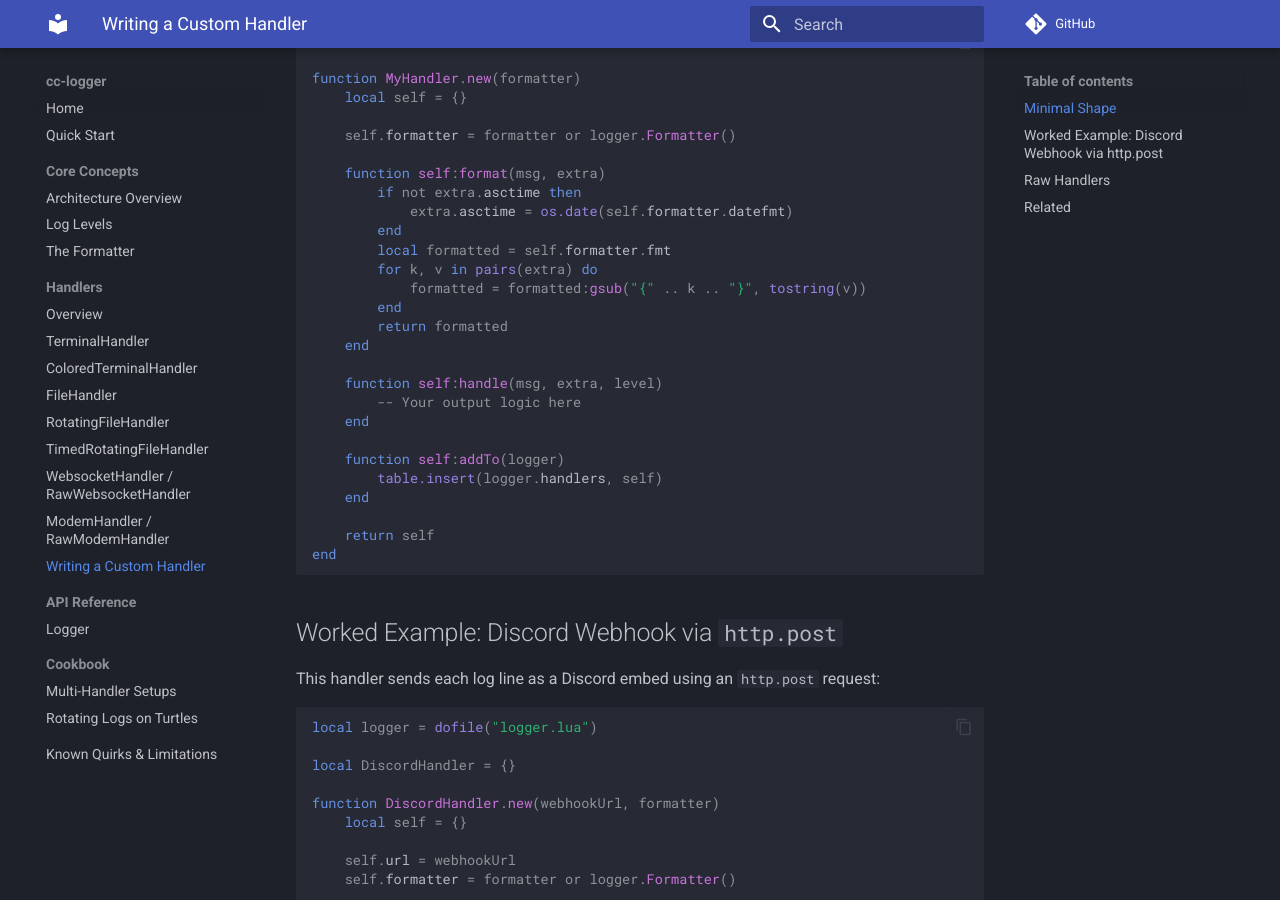
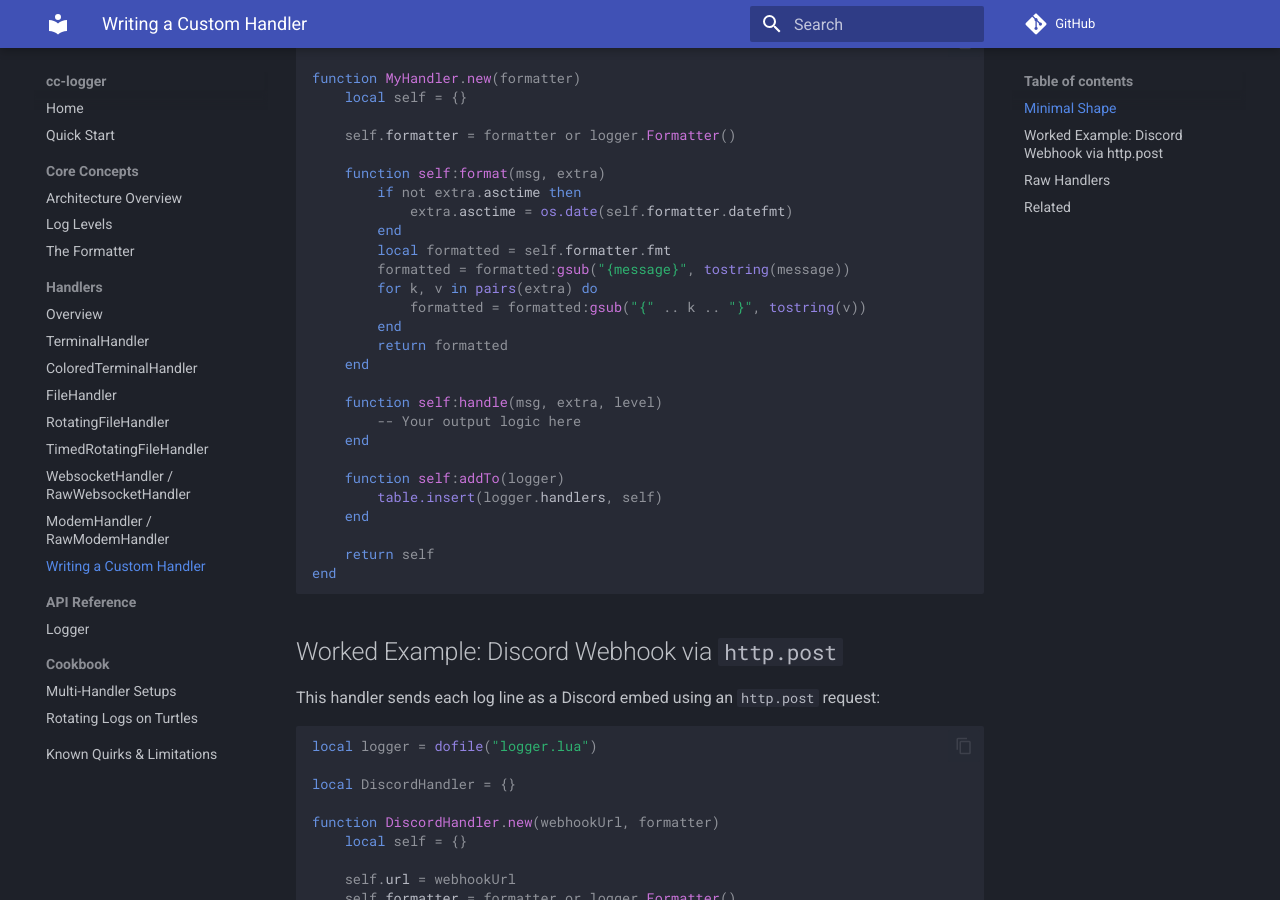
Before and after one commit to SethGamer1223/cc-logger, an MkDocs documentation site: the page built from docs/handlers/custom.md, in a window 1280 px wide and 900 px high, scrolled down 490 px. Built offline with MkDocs 1.6.1 and Material for MkDocs 9.7.7, drawn with Linux system fonts in a browser that asks for light colours; comment, search, counter and statistics services are not loaded.

Commit message:
fix message formatter example to correctly replace {message} first

```diff
--- a/docs/handlers/custom.md
+++ b/docs/handlers/custom.md
@@ -23,6 +23,7 @@ function MyHandler.new(formatter)
             extra.asctime = os.date(self.formatter.datefmt)
         end
         local formatted = self.formatter.fmt
+        formatted = formatted:gsub("{message}", tostring(message))
         for k, v in pairs(extra) do
             formatted = formatted:gsub("{" .. k .. "}", tostring(v))
         end
```
